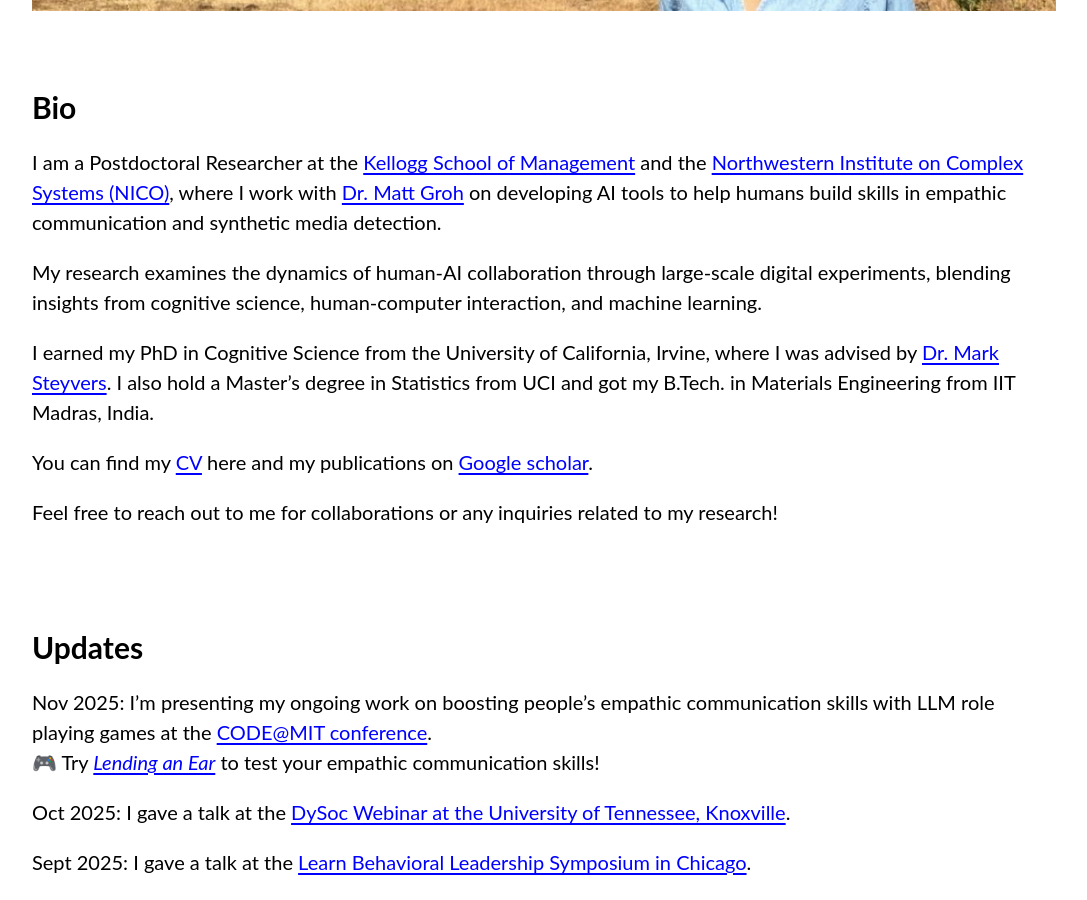
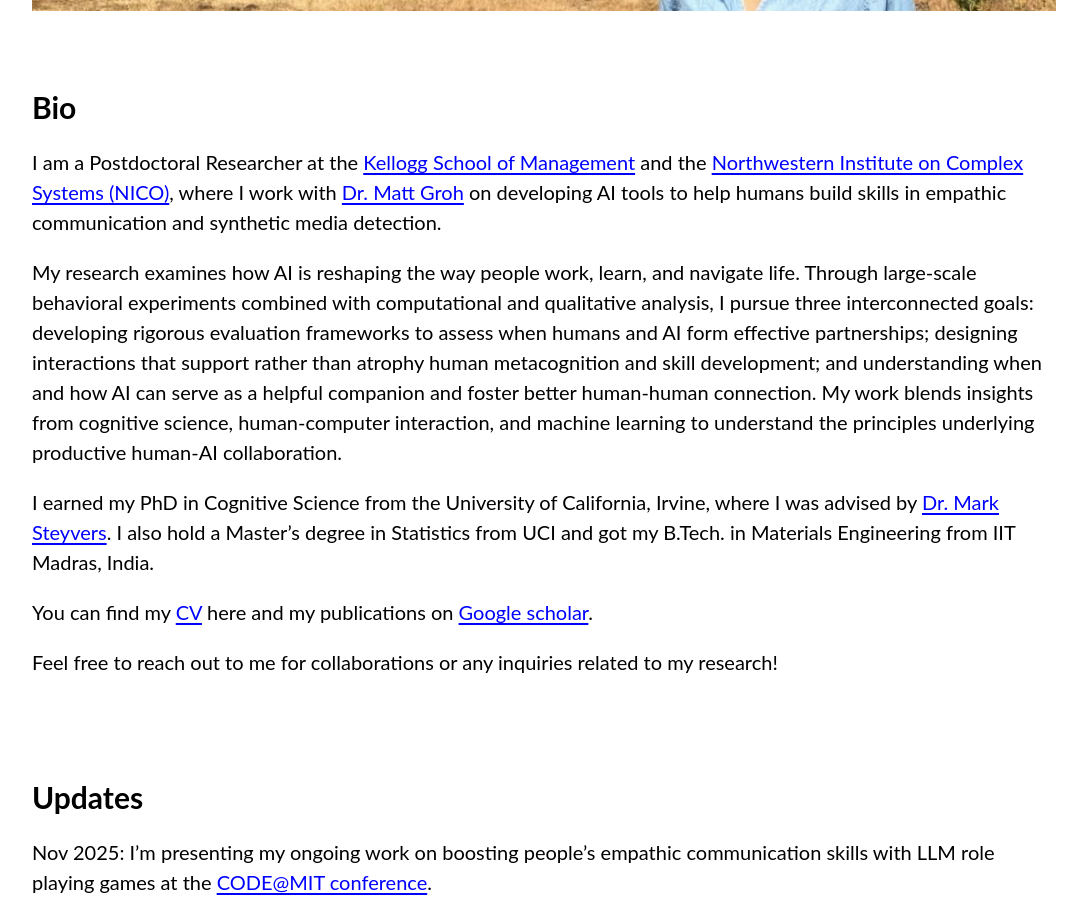
Before and after one commit to aakriti1kumar/aakriti1kumar.github.io, a Jekyll site: the page built from index.md, in a window 1280 px wide and 900 px high, scrolled down 495 px. Shown: the whole window, without its empty margins (96-1183 px from the left). Built offline with Jekyll 4.4.1, drawn with Linux system fonts in a browser that asks for light colours; our own code applies the rules of GitHub Pages for plain Markdown files; Markdown is read by kramdown in place of the engine named in the settings.

Commit message:
Revise bio section
Updated bio to reflect current research focus on AI's impact on work and learning.

```diff
--- a/index.md
+++ b/index.md
@@ -7,7 +7,7 @@
 
 I am a Postdoctoral Researcher at the [Kellogg School of Management](https://www.kellogg.northwestern.edu/) and the [Northwestern Institute on Complex Systems (NICO)](https://www.nico.northwestern.edu/), where I work with [Dr. Matt Groh](https://mattgroh.com/) on developing AI tools to help humans build skills in empathic communication and synthetic media detection.
 
-My research examines the dynamics of human-AI collaboration through large-scale digital experiments, blending insights from cognitive science, human-computer interaction, and machine learning.
+My research examines how AI is reshaping the way people work, learn, and navigate life. Through large-scale behavioral experiments combined with computational and qualitative analysis, I pursue three interconnected goals: developing rigorous evaluation frameworks to assess when humans and AI form effective partnerships; designing interactions that support rather than atrophy human metacognition and skill development; and understanding when and how AI can serve as a helpful companion and foster better human-human connection. My work blends insights from cognitive science, human-computer interaction, and machine learning to understand the principles underlying productive human-AI collaboration.
 
 I earned my PhD in Cognitive Science from the University of California, Irvine, where I was advised by [Dr. Mark Steyvers](https://steyvers.socsci.uci.edu/). I also hold a Master's degree in Statistics from UCI and got my B.Tech. in Materials Engineering from IIT Madras, India.
 
```
